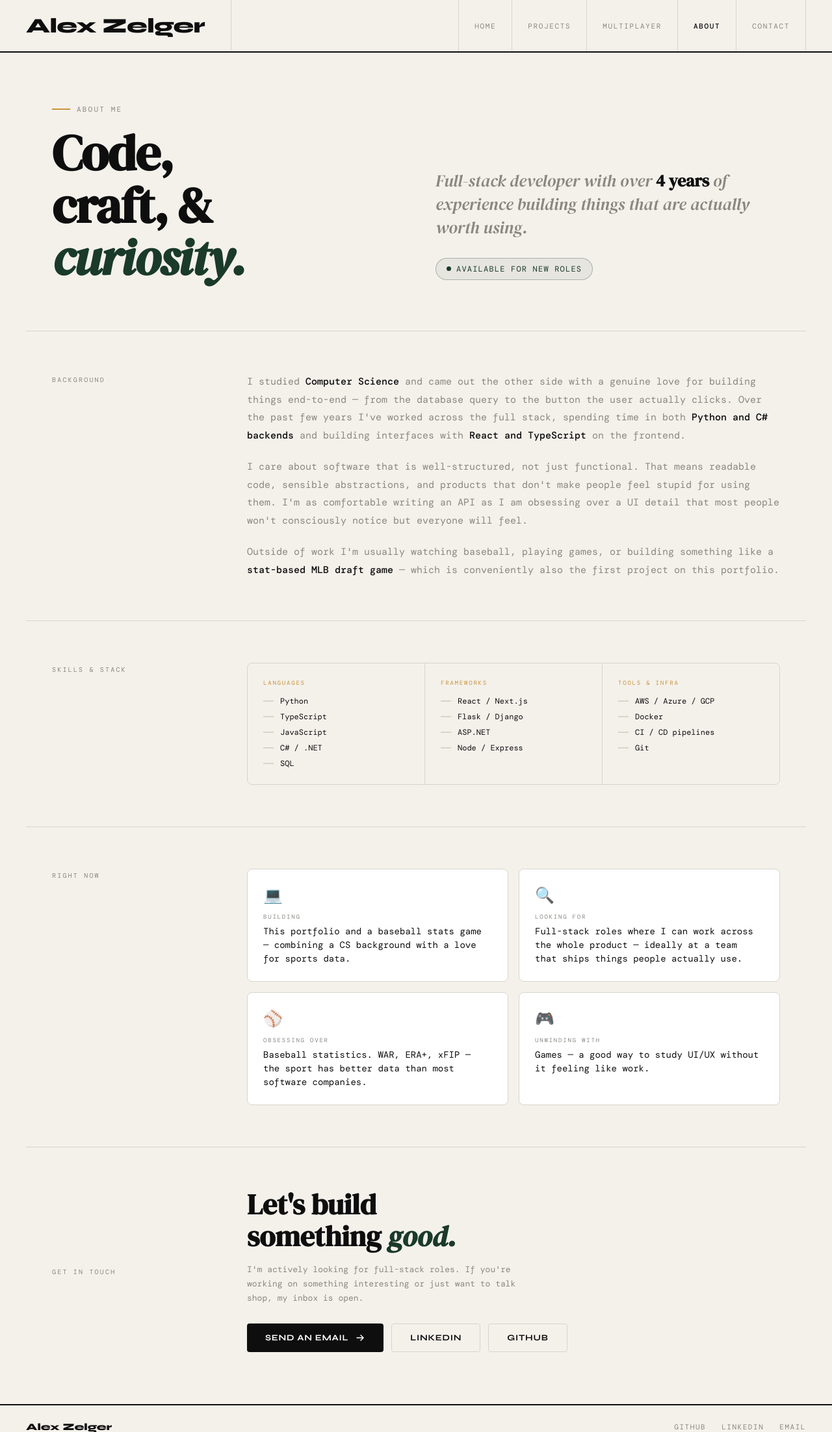
After one commit to AlexZelger/web, a Flask app: page /about in a window 1280 px wide. The commit adds this page. Shown: the top 2204 px of the page at 65% size. Run offline with Flask 3, Linux system fonts and the light colour scheme.

Commit message:
Added about section

```diff
--- a/app.py
+++ b/app.py
@@ -86,6 +86,10 @@ def portfolio():
 def draftorder():
     return render_template("draftorder.html")
 
+@app.route("/about")
+def about():
+    return render_template("about.html")
+
 
 # GET:  /api/simulate?num_players=8&name=Alex&name=Barry
 # POST: JSON {"num_players": 8, "names": ["Alex","Barry",...]}
--- /dev/null
+++ b/templates/about.html
@@ -0,0 +1,526 @@
+<!-- templates/about.html -->
+{% extends "base.html" %}
+
+{% block title %}About — Alex Zelger{% endblock %}
+
+{% block head %}
+<style>
+  /* ── Hero ─────────────────────────────────────────────────────────── */
+  .about-hero {
+    max-width: 1200px;
+    margin: 0 auto;
+    padding: 80px 40px 72px;
+    display: grid;
+    grid-template-columns: 1fr 1fr;
+    gap: 60px;
+    align-items: end;
+    border-bottom: 1px solid var(--rule);
+  }
+
+  .hero-eyebrow {
+    display: flex;
+    align-items: center;
+    gap: 10px;
+    font-size: 11px;
+    letter-spacing: 0.2em;
+    text-transform: uppercase;
+    color: var(--muted);
+    margin-bottom: 20px;
+  }
+
+  .hero-eyebrow::before {
+    content: '';
+    display: block;
+    width: 28px;
+    height: 2px;
+    background: var(--gold);
+    flex-shrink: 0;
+  }
+
+  .hero-title {
+    font-family: 'DM Serif Display', serif;
+    font-size: clamp(48px, 6vw, 80px);
+    line-height: 1.05;
+    letter-spacing: -0.02em;
+    color: var(--ink);
+  }
+
+  .hero-title em {
+    font-style: italic;
+    color: var(--accent);
+  }
+
+  .hero-right {
+    align-self: end;
+    padding-bottom: 6px;
+  }
+
+  .hero-tagline {
+    font-family: 'DM Serif Display', serif;
+    font-style: italic;
+    font-size: clamp(18px, 2.2vw, 26px);
+    color: var(--muted);
+    line-height: 1.4;
+    margin-bottom: 28px;
+  }
+
+  .hero-tagline strong {
+    color: var(--ink);
+    font-style: normal;
+  }
+
+  .available-badge {
+    display: inline-flex;
+    align-items: center;
+    gap: 8px;
+    font-size: 12px;
+    letter-spacing: 0.1em;
+    text-transform: uppercase;
+    color: var(--accent);
+    border: 1px solid rgba(26,58,42,0.3);
+    background: rgba(26,58,42,0.06);
+    padding: 8px 16px;
+    border-radius: 999px;
+  }
+
+  .available-dot {
+    width: 7px;
+    height: 7px;
+    border-radius: 50%;
+    background: var(--accent);
+    box-shadow: 0 0 0 0 rgba(26,58,42,0.4);
+    animation: ping 1.8s ease-in-out infinite;
+  }
+
+  @keyframes ping {
+    0%   { box-shadow: 0 0 0 0 rgba(26,58,42,0.4); }
+    70%  { box-shadow: 0 0 0 8px rgba(26,58,42,0); }
+    100% { box-shadow: 0 0 0 0 rgba(26,58,42,0); }
+  }
+
+  /* ── Bio section ─────────────────────────────────────────────────── */
+  .bio-section {
+    max-width: 1200px;
+    margin: 0 auto;
+    padding: 64px 40px;
+    display: grid;
+    grid-template-columns: 240px 1fr;
+    gap: 60px;
+    align-items: start;
+    border-bottom: 1px solid var(--rule);
+  }
+
+  .section-label {
+    font-size: 10px;
+    letter-spacing: 0.22em;
+    text-transform: uppercase;
+    color: var(--muted);
+    padding-top: 4px;
+    position: sticky;
+    top: 80px;
+  }
+
+  .bio-text {
+    font-size: 15px;
+    line-height: 1.85;
+    color: var(--muted);
+  }
+
+  .bio-text strong { color: var(--ink); font-weight: 500; }
+
+  .bio-text p + p { margin-top: 20px; }
+
+  /* ── Skills section ──────────────────────────────────────────────── */
+  .skills-section {
+    max-width: 1200px;
+    margin: 0 auto;
+    padding: 64px 40px;
+    display: grid;
+    grid-template-columns: 240px 1fr;
+    gap: 60px;
+    align-items: start;
+    border-bottom: 1px solid var(--rule);
+  }
+
+  .skills-grid {
+    display: grid;
+    grid-template-columns: repeat(3, 1fr);
+    gap: 1px;
+    background: var(--rule);
+    border: 1px solid var(--rule);
+    border-radius: 8px;
+    overflow: hidden;
+  }
+
+  .skill-group {
+    background: var(--paper);
+    padding: 24px;
+    transition: background 0.2s;
+  }
+
+  .skill-group:hover { background: var(--white); }
+
+  .skill-group-title {
+    font-size: 9px;
+    letter-spacing: 0.2em;
+    text-transform: uppercase;
+    color: var(--gold);
+    margin-bottom: 14px;
+  }
+
+  .skill-list {
+    display: flex;
+    flex-direction: column;
+    gap: 8px;
+  }
+
+  .skill-item {
+    display: flex;
+    align-items: center;
+    gap: 10px;
+    font-size: 12px;
+    color: var(--ink);
+  }
+
+  .skill-item::before {
+    content: '';
+    display: block;
+    width: 16px;
+    height: 2px;
+    background: var(--rule);
+    flex-shrink: 0;
+    transition: background 0.2s, width 0.2s;
+  }
+
+  .skill-group:hover .skill-item::before {
+    background: var(--gold);
+    width: 20px;
+  }
+
+  /* ── Currently section ───────────────────────────────────────────── */
+  .currently-section {
+    max-width: 1200px;
+    margin: 0 auto;
+    padding: 64px 40px;
+    display: grid;
+    grid-template-columns: 240px 1fr;
+    gap: 60px;
+    align-items: start;
+    border-bottom: 1px solid var(--rule);
+  }
+
+  .currently-grid {
+    display: grid;
+    grid-template-columns: 1fr 1fr;
+    gap: 16px;
+  }
+
+  .currently-card {
+    background: var(--white);
+    border: 1px solid var(--rule);
+    border-radius: 8px;
+    padding: 24px;
+    transition: border-color 0.2s, box-shadow 0.2s;
+  }
+
+  .currently-card:hover {
+    border-color: var(--gold);
+    box-shadow: 0 4px 20px rgba(0,0,0,0.06);
+  }
+
+  .currently-card-icon {
+    font-size: 24px;
+    margin-bottom: 12px;
+    display: block;
+  }
+
+  .currently-card-label {
+    font-size: 9px;
+    letter-spacing: 0.2em;
+    text-transform: uppercase;
+    color: var(--muted);
+    margin-bottom: 6px;
+  }
+
+  .currently-card-value {
+    font-size: 14px;
+    color: var(--ink);
+    line-height: 1.5;
+  }
+
+  /* ── Contact strip ───────────────────────────────────────────────── */
+  .contact-section {
+    max-width: 1200px;
+    margin: 0 auto;
+    padding: 64px 40px 80px;
+    display: grid;
+    grid-template-columns: 240px 1fr;
+    gap: 60px;
+    align-items: center;
+  }
+
+  .contact-content {}
+
+  .contact-headline {
+    font-family: 'DM Serif Display', serif;
+    font-size: clamp(28px, 3.5vw, 44px);
+    line-height: 1.1;
+    color: var(--ink);
+    margin-bottom: 16px;
+  }
+
+  .contact-headline em {
+    font-style: italic;
+    color: var(--accent);
+  }
+
+  .contact-sub {
+    font-size: 13px;
+    line-height: 1.7;
+    color: var(--muted);
+    margin-bottom: 28px;
+    max-width: 440px;
+  }
+
+  .contact-links {
+    display: flex;
+    gap: 12px;
+    flex-wrap: wrap;
+  }
+
+  .btn-primary {
+    display: inline-flex;
+    align-items: center;
+    gap: 10px;
+    font-family: 'Syne', sans-serif;
+    font-weight: 700;
+    font-size: 13px;
+    letter-spacing: 0.06em;
+    text-transform: uppercase;
+    color: var(--white);
+    background: var(--ink);
+    padding: 13px 28px;
+    border-radius: 4px;
+    text-decoration: none;
+    transition: background 0.2s, transform 0.15s;
+  }
+
+  .btn-primary:hover { background: var(--accent); transform: translateY(-2px); }
+
+  .btn-secondary {
+    display: inline-flex;
+    align-items: center;
+    gap: 10px;
+    font-family: 'Syne', sans-serif;
+    font-weight: 700;
+    font-size: 13px;
+    letter-spacing: 0.06em;
+    text-transform: uppercase;
+    color: var(--ink);
+    border: 1px solid var(--rule);
+    padding: 13px 28px;
+    border-radius: 4px;
+    text-decoration: none;
+    transition: border-color 0.2s, color 0.2s;
+  }
+
+  .btn-secondary:hover { border-color: var(--ink); }
+
+  /* ── Fade-in animation ───────────────────────────────────────────── */
+  .fade-up {
+    opacity: 0;
+    transform: translateY(18px);
+    transition: opacity 0.55s ease, transform 0.55s ease;
+  }
+
+  .fade-up.visible {
+    opacity: 1;
+    transform: translateY(0);
+  }
+
+  /* ── Responsive ──────────────────────────────────────────────────── */
+  @media (max-width: 900px) {
+    .skills-grid { grid-template-columns: 1fr 1fr; }
+  }
+
+  @media (max-width: 768px) {
+    .about-hero       { grid-template-columns: 1fr; padding: 48px 20px 40px; gap: 32px; }
+    .bio-section,
+    .skills-section,
+    .currently-section,
+    .contact-section  { grid-template-columns: 1fr; padding: 48px 20px; gap: 24px; }
+    .section-label    { position: static; }
+    .skills-grid      { grid-template-columns: 1fr; }
+    .currently-grid   { grid-template-columns: 1fr; }
+  }
+</style>
+{% endblock %}
+
+{% block content %}
+
+  <!-- Hero -->
+  <section class="about-hero">
+    <div>
+      <div class="hero-eyebrow">About Me</div>
+      <h1 class="hero-title">
+        Code,<br/>
+        craft, &amp;<br/>
+        <em>curiosity.</em>
+      </h1>
+    </div>
+    <div class="hero-right">
+      <p class="hero-tagline">
+        Full-stack developer with over <strong>4 years</strong> of experience
+        building things that are actually worth using.
+      </p>
+      <div class="available-badge">
+        <div class="available-dot"></div>
+        Available for new roles
+      </div>
+    </div>
+  </section>
+
+  <!-- Bio -->
+  <section class="bio-section fade-up">
+    <div class="section-label">Background</div>
+    <div class="bio-text">
+      <p>
+        I studied <strong>Computer Science</strong> and came out the other side with a genuine
+        love for building things end-to-end — from the database query to the button the user
+        actually clicks. Over the past few years I've worked across the full stack, spending
+        time in both <strong>Python and C# backends</strong> and building interfaces with
+        <strong>React and TypeScript</strong> on the frontend.
+      </p>
+      <p>
+        I care about software that is well-structured, not just functional. That means
+        readable code, sensible abstractions, and products that don't make people feel
+        stupid for using them. I'm as comfortable writing an API as I am obsessing over
+        a UI detail that most people won't consciously notice but everyone will feel.
+      </p>
+      <p>
+        Outside of work I'm usually watching baseball, playing games, or building something
+        like a <strong>stat-based MLB draft game</strong> — which is conveniently also the
+        first project on this portfolio.
+      </p>
+    </div>
+  </section>
+
+  <!-- Skills -->
+  <section class="skills-section fade-up">
+    <div class="section-label">Skills &amp; Stack</div>
+    <div class="skills-grid">
+      <div class="skill-group">
+        <div class="skill-group-title">Languages</div>
+        <div class="skill-list">
+          <div class="skill-item">Python</div>
+          <div class="skill-item">TypeScript</div>
+          <div class="skill-item">JavaScript</div>
+          <div class="skill-item">C# / .NET</div>
+          <div class="skill-item">SQL</div>
+        </div>
+      </div>
+      <div class="skill-group">
+        <div class="skill-group-title">Frameworks</div>
+        <div class="skill-list">
+          <div class="skill-item">React / Next.js</div>
+          <div class="skill-item">Flask / Django</div>
+          <div class="skill-item">ASP.NET</div>
+          <div class="skill-item">Node / Express</div>
+        </div>
+      </div>
+      <div class="skill-group">
+        <div class="skill-group-title">Tools &amp; Infra</div>
+        <div class="skill-list">
+          <div class="skill-item">AWS / Azure / GCP</div>
+          <div class="skill-item">Docker</div>
+          <div class="skill-item">CI / CD pipelines</div>
+          <div class="skill-item">Git</div>
+        </div>
+      </div>
+    </div>
+  </section>
+
+  <!-- Currently -->
+  <section class="currently-section fade-up">
+    <div class="section-label">Right Now</div>
+    <div class="currently-grid">
+      <div class="currently-card">
+        <span class="currently-card-icon">💻</span>
+        <div class="currently-card-label">Building</div>
+        <div class="currently-card-value">
+          This portfolio and a baseball stats game — combining a CS background with a love for sports data.
+        </div>
+      </div>
+      <div class="currently-card">
+        <span class="currently-card-icon">🔍</span>
+        <div class="currently-card-label">Looking for</div>
+        <div class="currently-card-value">
+          Full-stack roles where I can work across the whole product — ideally at a team that ships things people actually use.
+        </div>
+      </div>
+      <div class="currently-card">
+        <span class="currently-card-icon">⚾</span>
+        <div class="currently-card-label">Obsessing over</div>
+        <div class="currently-card-value">
+          Baseball statistics. WAR, ERA+, xFIP — the sport has better data than most software companies.
+        </div>
+      </div>
+      <div class="currently-card">
+        <span class="currently-card-icon">🎮</span>
+        <div class="currently-card-label">Unwinding with</div>
+        <div class="currently-card-value">
+          Games — a good way to study UI/UX without it feeling like work.
+        </div>
+      </div>
+    </div>
+  </section>
+
+  <!-- Contact -->
+  <section class="contact-section fade-up">
+    <div class="section-label">Get In Touch</div>
+    <div class="contact-content">
+      <h2 class="contact-headline">
+        Let's build<br/>
+        something <em>good.</em>
+      </h2>
+      <p class="contact-sub">
+        I'm actively looking for full-stack roles. If you're working on something
+        interesting or just want to talk shop, my inbox is open.
+      </p>
+      <div class="contact-links">
+        <a href="mailto:you@example.com" class="btn-primary">
+          Send an Email
+          <svg width="16" height="16" viewBox="0 0 16 16" fill="none">
+            <path d="M3 8h10M9 4l4 4-4 4" stroke="currentColor" stroke-width="1.5" stroke-linecap="round" stroke-linejoin="round"/>
+          </svg>
+        </a>
+        <a href="https://linkedin.com/in/Alex-Zelger" target="_blank" rel="noopener" class="btn-secondary">
+          LinkedIn
+        </a>
+        <a href="https://github.com/AlexZelger" target="_blank" rel="noopener" class="btn-secondary">
+          GitHub
+        </a>
+      </div>
+    </div>
+  </section>
+
+{% endblock %}
+
+{% block scripts %}
+<script>
+  // Scroll-triggered fade-in for each section
+  const observer = new IntersectionObserver((entries) => {
+    entries.forEach(el => {
+      if (el.isIntersecting) {
+        el.target.classList.add('visible');
+        observer.unobserve(el.target);
+      }
+    });
+  }, { threshold: 0.1 });
+
+  document.querySelectorAll('.fade-up').forEach((el, i) => {
+    el.style.transitionDelay = `${i * 0.08}s`;
+    observer.observe(el);
+  });
+</script>
+{% endblock %}
--- a/templates/portfolio.html
+++ b/templates/portfolio.html
@@ -1,7 +1,7 @@
 <!-- templates/portfolio.html -->
 {% extends "base.html" %}
 
-{% block title %}Projects — Your Name{% endblock %}
+{% block title %}Projects — Alex Zelger{% endblock %}
 
 {% block head %}
 <style>
```
Also changed, not shown: templates/home.html (+13 -8 lines).
